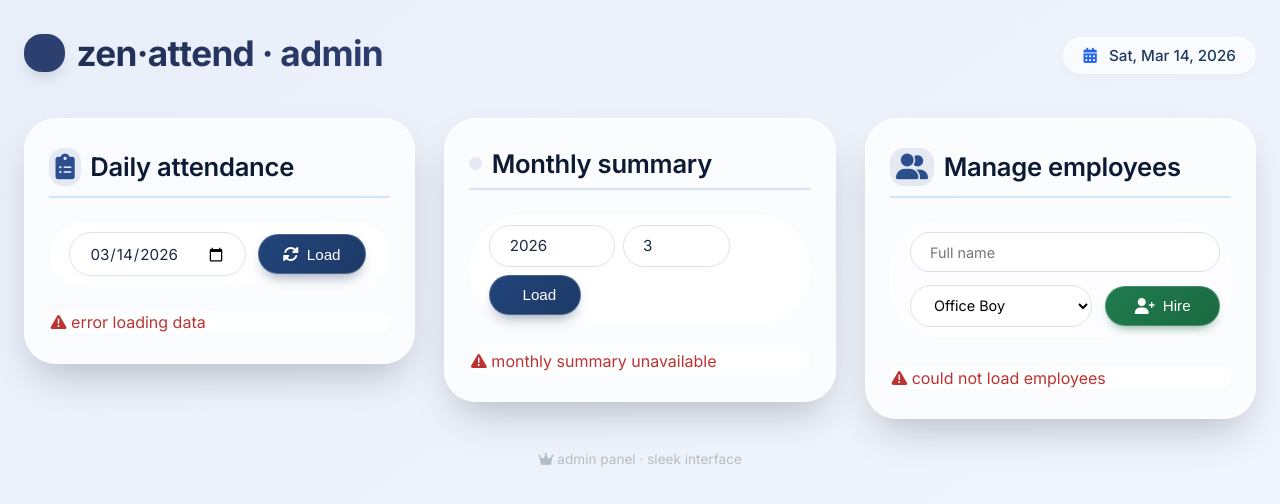
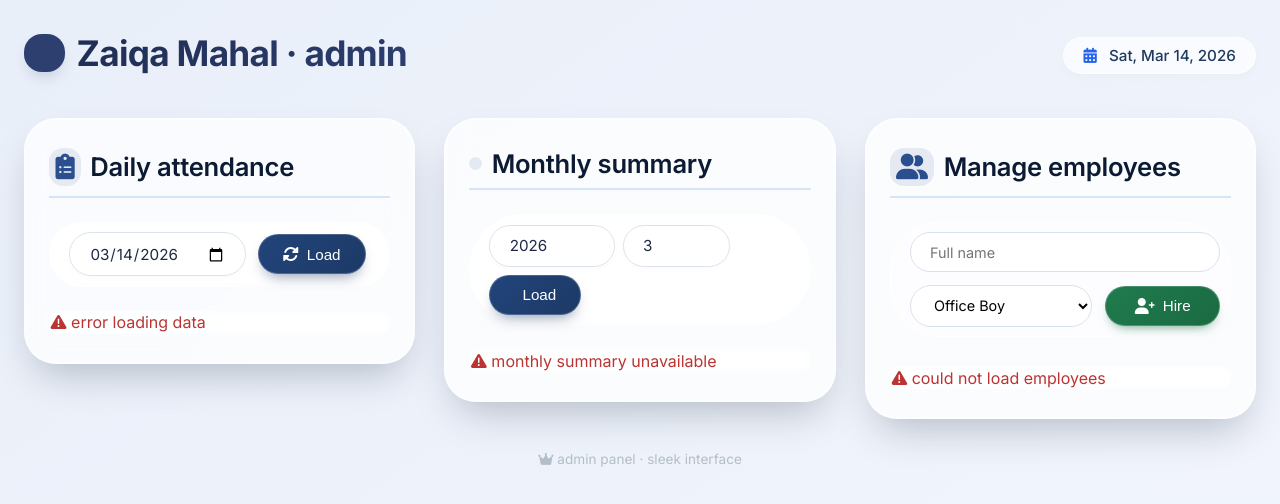
Before and after one commit to Zaidikhanb/Rest-Em, a website: page public/admin.html in a window 1280 px wide. Drawn offline with Linux system fonts and the light colour scheme; no server answers; some icons are missing.

Commit message:
Update admin.html

```diff
--- a/public/admin.html
+++ b/public/admin.html
@@ -3,7 +3,7 @@
 <head>
   <meta charset="UTF-8">
   <meta name="viewport" content="width=device-width, initial-scale=1.0">
-  <title>Admin Dashboard · ZenAttend</title>
+  <title>Admin Dashboard</title>
   <!-- Font Awesome 6 (free) for cool icons -->
   <link rel="stylesheet" href="https://cdnjs.cloudflare.com/ajax/libs/font-awesome/6.0.0-beta3/css/all.min.css">
   <!-- Google Font: Inter (modern, clean) -->
@@ -332,7 +332,7 @@
 <body>
   <div class="dashboard-header">
     <div class="header-title">
-      <h1><i class="fas fa-chart-pie"></i> zen·attend · admin</h1>
+      <h1><i class="fas fa-chart-pie"></i>Zaiqa Mahal · admin</h1>
     </div>
     <div class="badge-date">
       <i class="fas fa-calendar-alt"></i>
```
